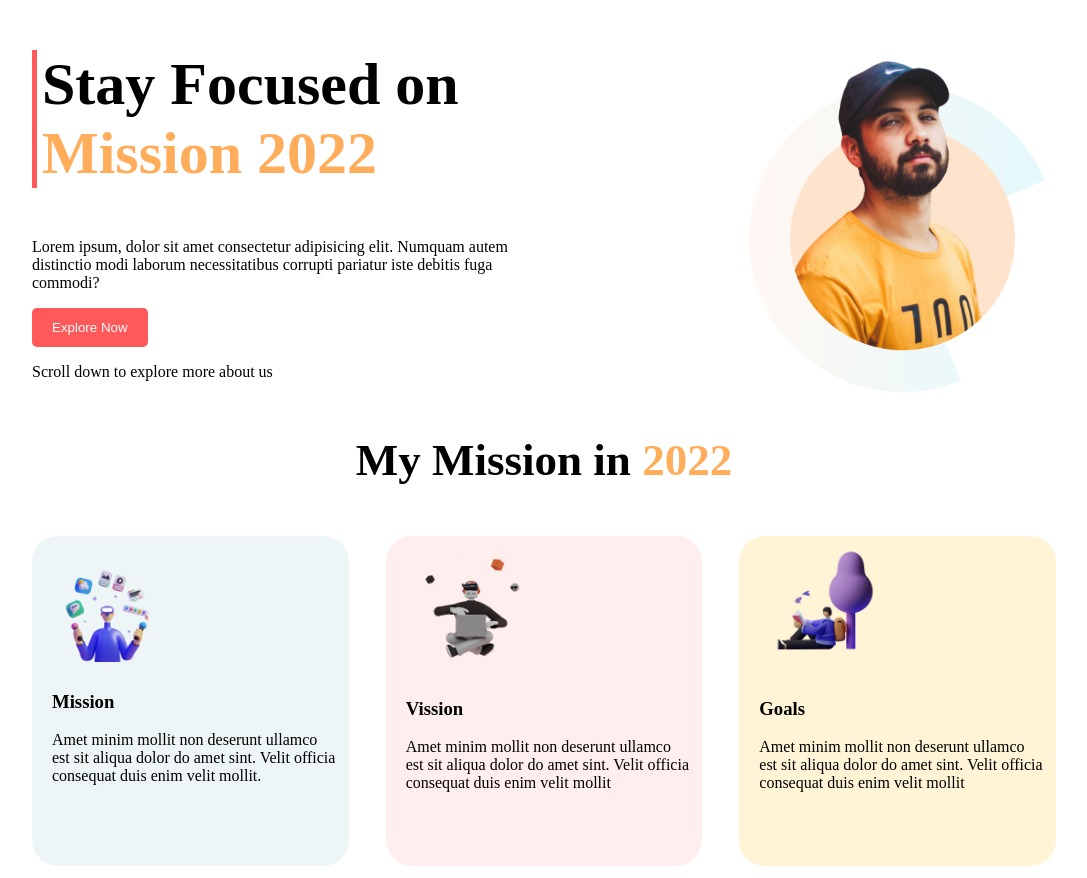
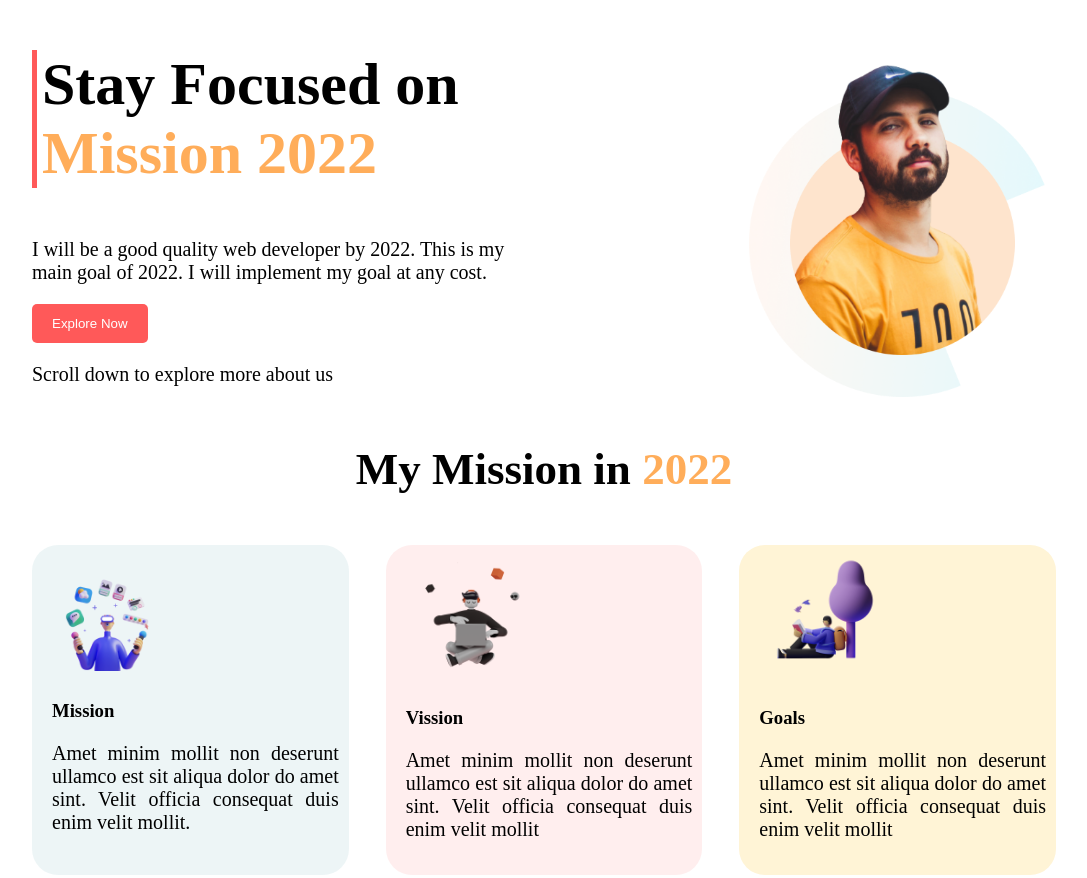
Before and after one commit to saddamhosan/my-mission-22, a plain HTML site: page index.html in a window 1280 px wide. Shown: the top 878 px of the page, without its empty margins (96-1183 px from the left). Drawn offline with Linux system fonts and the light colour scheme.

Commit message:
third commit

```diff
--- a/index.html
+++ b/index.html
@@ -13,9 +13,8 @@
       <div class="hero-text">
         <h1>Stay Focused on <br /><span class="gold">Mission 2022</span></h1>
         <p>
-          Lorem ipsum, dolor sit amet consectetur adipisicing elit. Numquam
-          autem distinctio modi laborum necessitatibus corrupti pariatur iste
-          debitis fuga commodi?
+          I will be a good quality web developer by 2022. This is my main goal
+          of 2022. I will implement my goal at any cost.
         </p>
         <button class="btn">Explore Now</button>
         <br />
@@ -150,7 +149,7 @@
 
     <!-- footer section starts -->
     <footer>
-      <h1>Mission 2022</h1>
+      <h1>Mission <span>2022</span></h1>
       <small>Hard work, Perseverance, and Determination for 2022</small>
     </footer>
     <!-- footer section ends -->
--- a/style.css
+++ b/style.css
@@ -2,7 +2,9 @@ body {
   margin: 0;
   box-sizing: border-box;
 }
-
+p {
+  font-size: 20px;
+}
 #hero-banner {
   width: 80%;
   margin: auto;
@@ -34,6 +36,12 @@ body {
   padding: 12px 20px;
   border: none;
   color: white;
+  cursor: pointer;
+}
+.btn:hover {
+  background-color: #ffad5a;
+  color: black;
+  transition: 1s;
 }
 .hadline {
   text-align: center;
@@ -53,6 +61,9 @@ body {
   padding: 10px 10px 20px 20px;
   height: 300px;
   border-radius: 26px;
+}
+.box p {
+  text-align: justify;
 }
 .box img {
   width: 45%;
@@ -143,3 +154,6 @@ footer {
   padding: 30px 0;
   text-align: center;
 }
+footer span {
+  color: #ff5959;
+}
```
